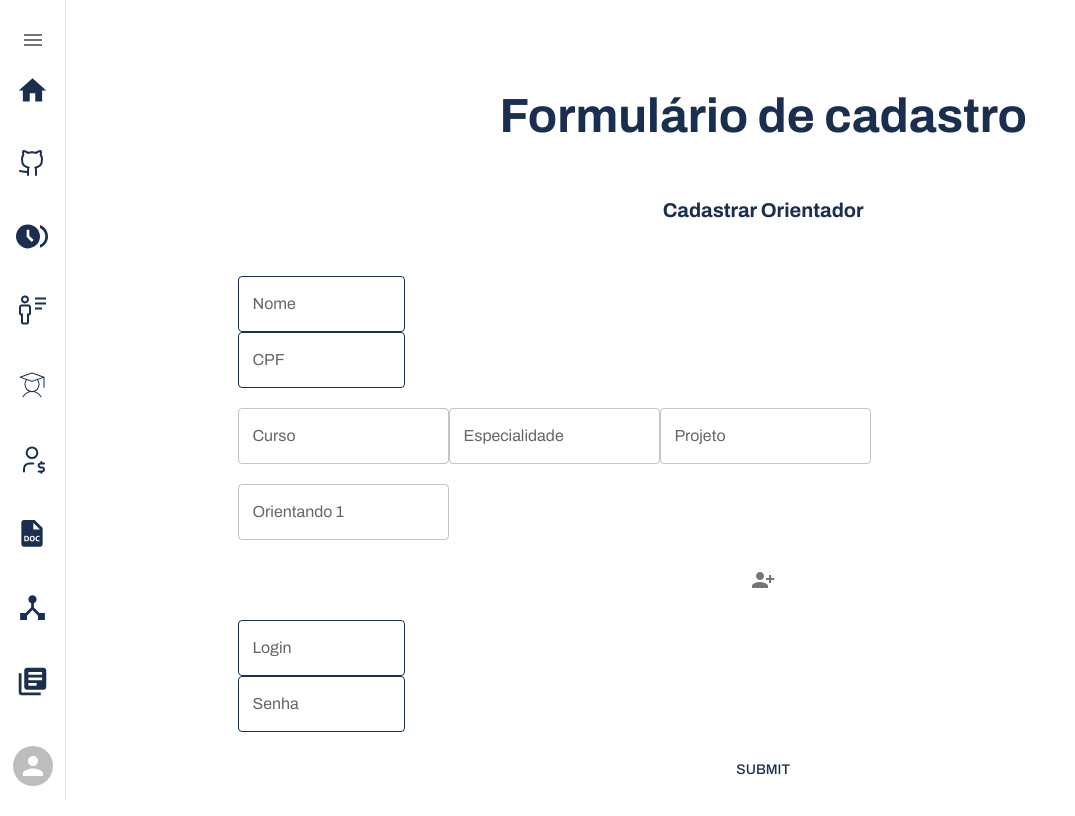
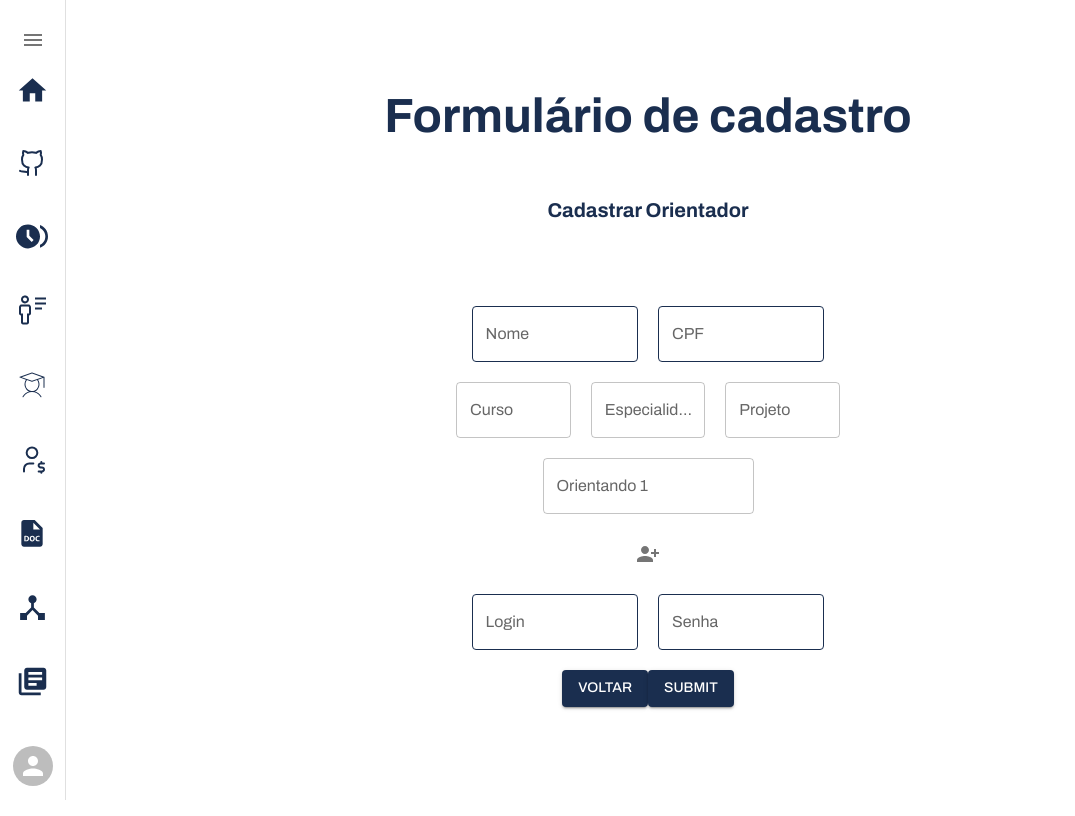
Before and after one commit to iShouldz/GELMTS, a React (Vite) app: page /orientadores/cadastrar-orientador in a window 1280 px wide. Shown: the whole page, without its empty margins (0-1075 px from the left). Built offline with nearby package versions, Linux system fonts and the light colour scheme.

Commit message:
FIX: Modificacao na disposicao dos elementos da pagina de cadastrodo orientador

```diff
--- a/src/components/OrientadorForm/OrientadorForm.jsx
+++ b/src/components/OrientadorForm/OrientadorForm.jsx
@@ -5,6 +5,7 @@ import * as yup from "yup";
 import styles from "./orientadorForm.module.css";
 import PersonAddAlt1Icon from '@mui/icons-material/PersonAddAlt1';
 import InputTextComponent from "../UI/InputTextComponent/InputTextComponent";
+import { useNavigate } from "react-router-dom";
 
 const schema = yup
   .object({
@@ -34,6 +35,8 @@ const OrientadorForm = () => {
     defaultValues: { orientandos: [''] }
   });
 
+  const navigate = useNavigate();
+
   const handleCadastrarOrientador = (data) => {
     console.log(data);
   };
@@ -61,7 +64,7 @@ const OrientadorForm = () => {
       onSubmit={handleSubmit(handleCadastrarOrientador)}
       className={styles.formOrientadorContainer}
     >
-      <div>
+      <div className={styles.inputGroup}>
         <InputTextComponent
           name="nome"
           label="Nome"
@@ -76,7 +79,7 @@ const OrientadorForm = () => {
         />
       </div>
 
-      <div>
+      <div className={styles.inputGroup}>
         <TextField
           id="outlined-basic"
           label="Curso"
@@ -101,7 +104,7 @@ const OrientadorForm = () => {
       </div>
 
       {orientandos.map((orientando, index) => (
-        <div key={index}>
+        <div key={index} className={styles.inputGroup}>
           <TextField
             id={`orientandos[${index}]`}
             label={`Orientando ${index + 1}`}
@@ -116,7 +119,7 @@ const OrientadorForm = () => {
         <PersonAddAlt1Icon />
       </IconButton>
 
-      <div>
+      <div className={styles.inputGroup}>
         <InputTextComponent
           name="login"
           label="Login"
@@ -132,7 +135,24 @@ const OrientadorForm = () => {
         />
       </div>
 
-      <Button type="submit">Submit</Button>
+      <div>
+        <Button
+          type="submit"
+          variant="contained"
+          sx={{ backgroundColor: "primary.main" }}
+          onClick={() => navigate("/orientadores")}
+        >
+          Voltar
+        </Button>
+
+        <Button
+          type="submit"
+          variant="contained"
+          sx={{ backgroundColor: "primary.main" }}
+        >
+          Submit
+        </Button>
+      </div>
     </form>
   );
 };
--- a/src/components/OrientadorForm/orientadorForm.module.css
+++ b/src/components/OrientadorForm/orientadorForm.module.css
@@ -1,5 +1,14 @@
 .formOrientadorContainer{
     display: flex;
     flex-direction: column;
+    align-items: center;
     gap: 20px;
+    border-radius: 10px;
+    width: 30vw;
+    padding: 30px;
 }
+
+.inputGroup{
+    display: flex;
+    gap: 20px
+}
--- a/src/pages/CadastrarOrientador/CadastrarOrientador.jsx
+++ b/src/pages/CadastrarOrientador/CadastrarOrientador.jsx
@@ -3,6 +3,11 @@ import styles from "./cadastrarOrientador.module.css";
 import OrientadorForm from "../../components/OrientadorForm/OrientadorForm";
 
 const CadastrarOrientador = () => {
+
+    const handleCadastrar = (data) => {
+        console.log(data)
+    }
+
     return (
         <section className={styles.FormularioOrientadorContainer}>
             <Typography
@@ -23,7 +28,7 @@ const CadastrarOrientador = () => {
                 Cadastrar Orientador
             </Typography>
 
-            <OrientadorForm />
+            <OrientadorForm handleSubmitData={handleCadastrar}/>
         </section>
     )
 }
--- a/src/pages/CadastrarOrientador/cadastrarOrientador.module.css
+++ b/src/pages/CadastrarOrientador/cadastrarOrientador.module.css
@@ -1,6 +1,6 @@
 .FormularioOrientadorContainer {
-    margin-left: 18vw;
     display: flex;
     flex-direction: column;
+    align-items: center;
     gap: 50px;
 }
```
